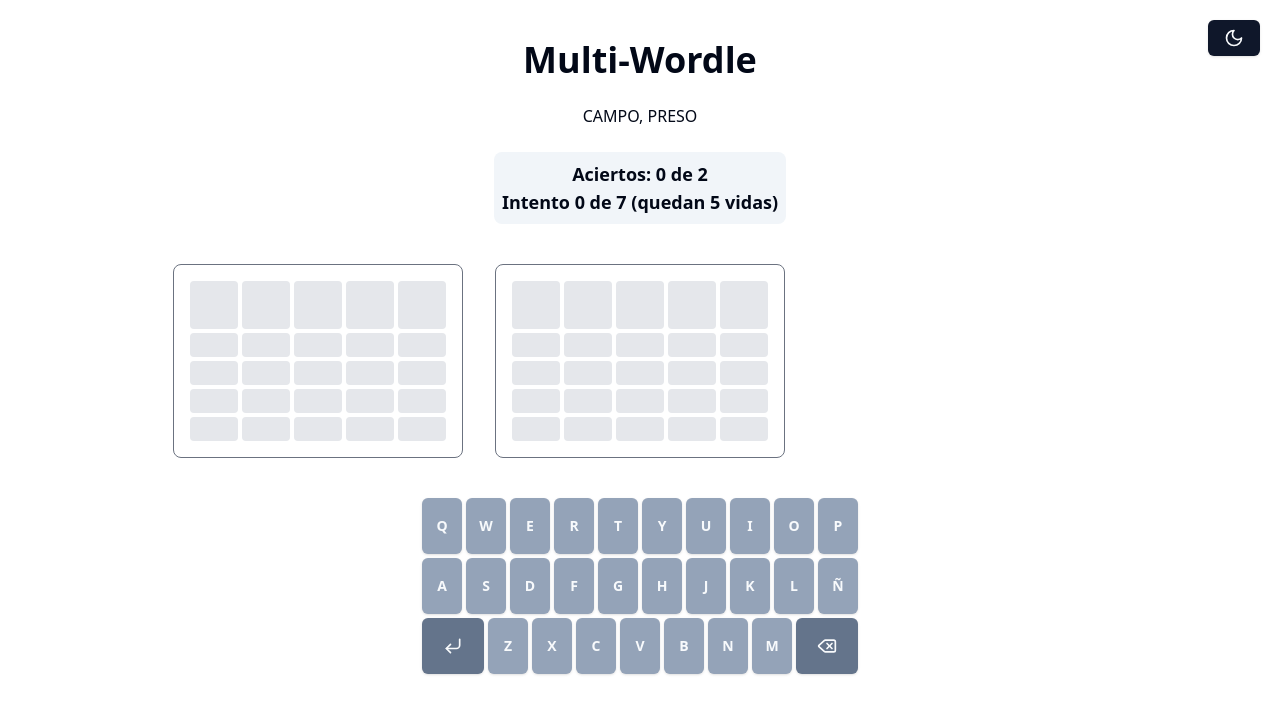
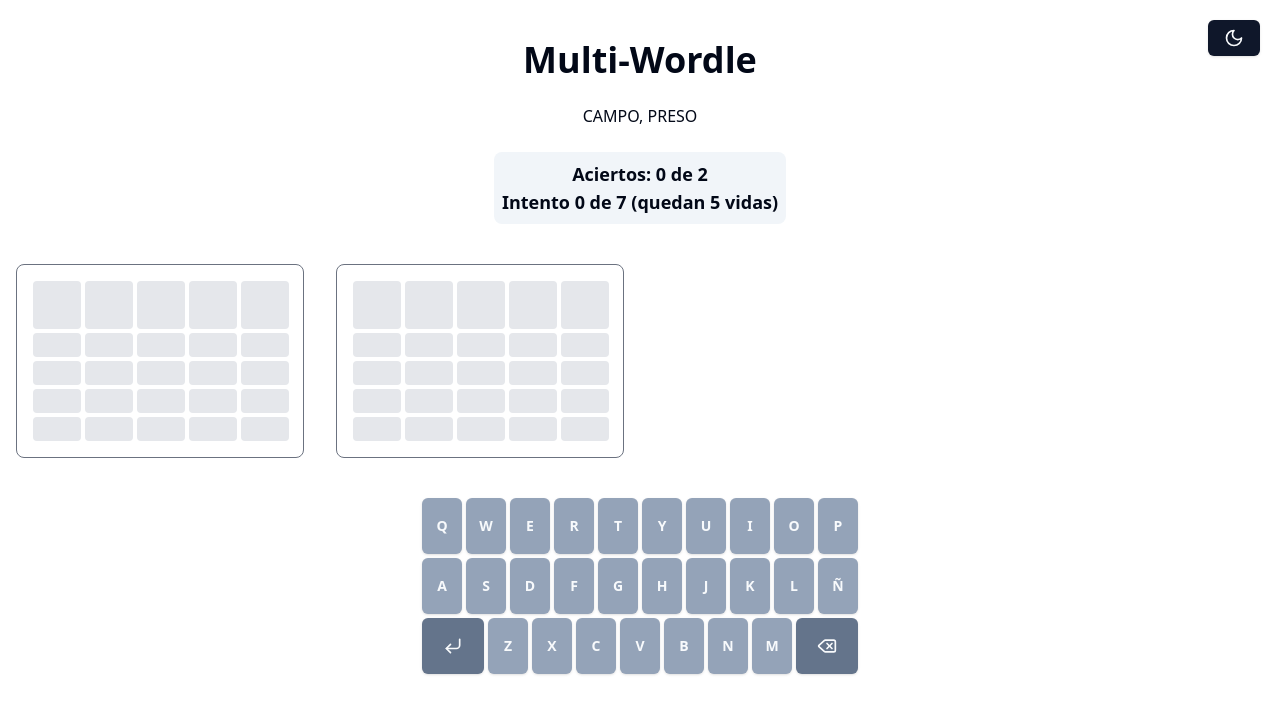
Before and after one commit to PolCarva/wordle-infinito, a Next.js app: page / in a window 1280 px wide. Both pictures are taken after a click on the button "Empezar a Jugar". Shown: the top 714 px of the page. Built offline with nearby package versions, Linux system fonts and the light colour scheme.

Commit message:
Update layout metadata and game board grid layout

```diff
--- a/app/game.tsx
+++ b/app/game.tsx
@@ -420,7 +420,7 @@ export default function Game() {
 
       {gameState && <GameStats gameState={gameState} />}
 
-      <div className="grid grid-cols-1 md:grid-cols-2 lg:grid-cols-3 gap-8">
+      <div className="grid grid-cols-1 md:grid-cols-2 lg:grid-cols-4 gap-8">
         {gameState.boards.map((board, i) => (
           <GameBoard
             key={i}
--- a/app/layout.tsx
+++ b/app/layout.tsx
@@ -14,8 +14,8 @@ const geistMono = localFont({
 });
 
 export const metadata: Metadata = {
-  title: "Create Next App",
-  description: "Generated by create next app",
+  title: "Multi-Wordle | Pablo Carvalho",
+  description: "Un juego de Wordle en el que puedes jugar con la cantidad de palabras que quieras.",
 };
 
 export default function RootLayout({
@@ -24,7 +24,7 @@ export default function RootLayout({
   children: React.ReactNode;
 }>) {
   return (
-    <html lang="en">
+    <html lang="es">
       <head>
         <script dangerouslySetInnerHTML={{
           __html: `
```
